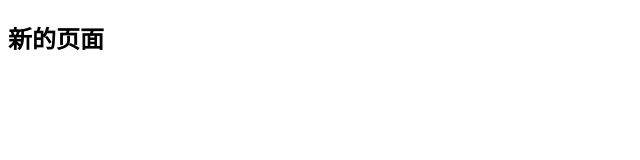
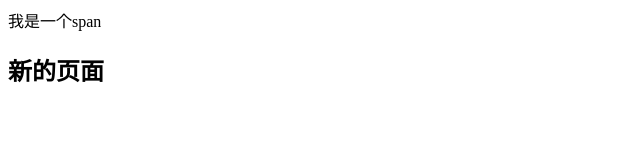
Before and after one commit to xiaohuahua2/test, a plain HTML site: page new.html in a window 1280 px wide. Shown: the whole page, without its empty margins (0-640 px from the left). Drawn offline with Linux system fonts and the light colour scheme.

Commit message:
修改了新闻页

```diff
--- a/new.html
+++ b/new.html
@@ -5,6 +5,7 @@
     <title>Title</title>
 </head>
 <body>
+<span>我是一个span</span>
 <h2>新的页面</h2>
 </body>
 </html>
```
